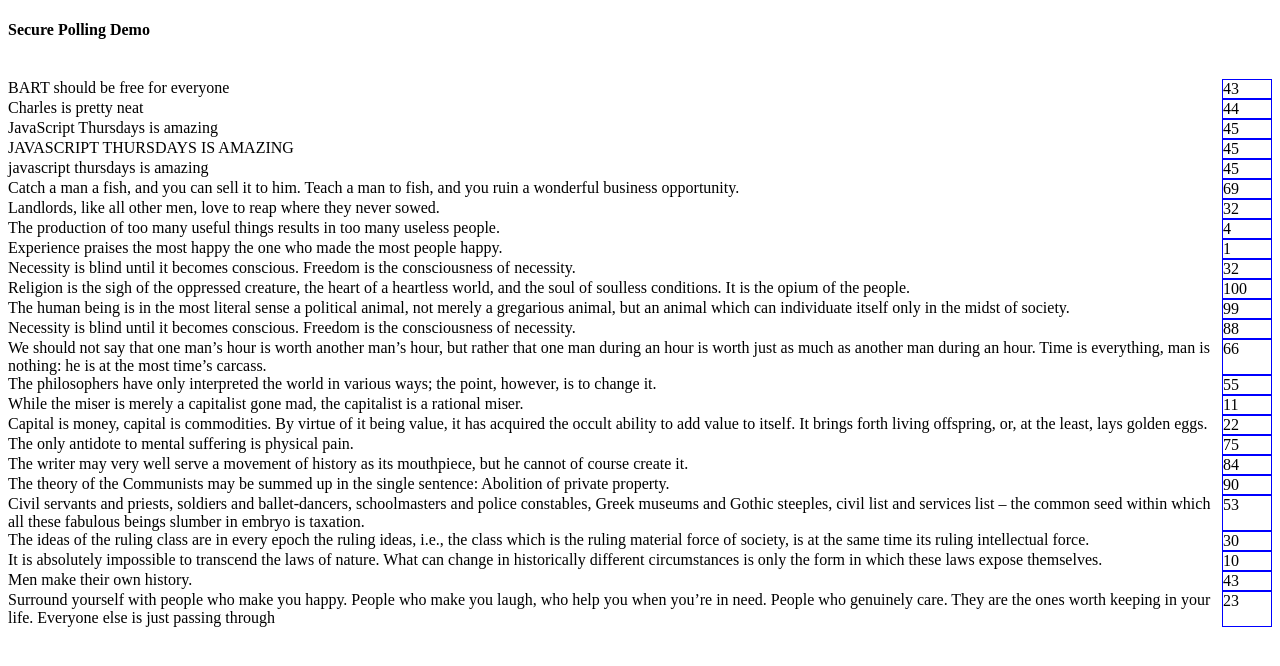
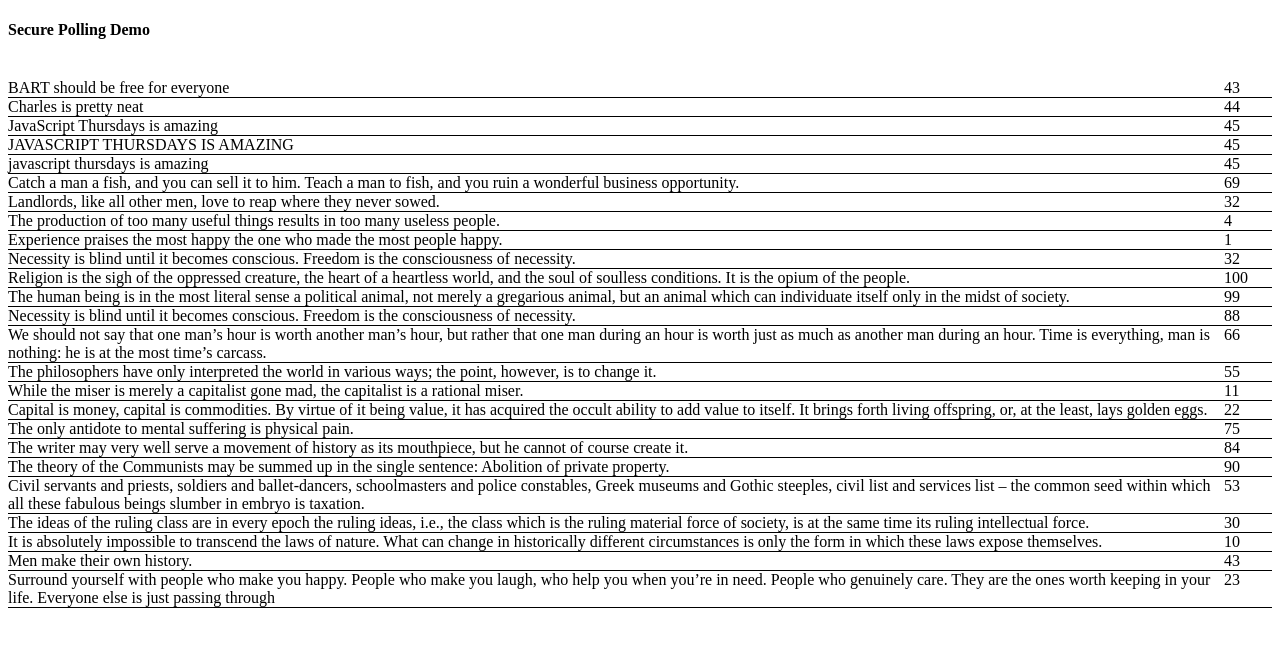
Before and after one commit to securepollingsystem/nextjs-blog, a Next.js app: page / in a window 1280 px wide. Shown: the top 666 px of the page. Built offline with nearby package versions, Linux system fonts and the light colour scheme.

Commit message:
add a line between entries, remove blue border

```diff
--- a/pages/index.js
+++ b/pages/index.js
@@ -20,9 +20,10 @@ export default function Home() {
           style={{
             "display": "flex",
             "justify-content": "space-between",
+            "border-bottom": "1px solid black"
           }}> {/* https://css-tricks.com/snippets/css/a-guide-to-flexbox/ */}
           <div>{item.title}</div>
-      <div style={{ "min-width": "3em", border: "1px solid blue" }}>{item.percent}</div>
+          <div style={{ "min-width": "3em" }}>{item.percent}</div>
         </div>
       )
     }
```
